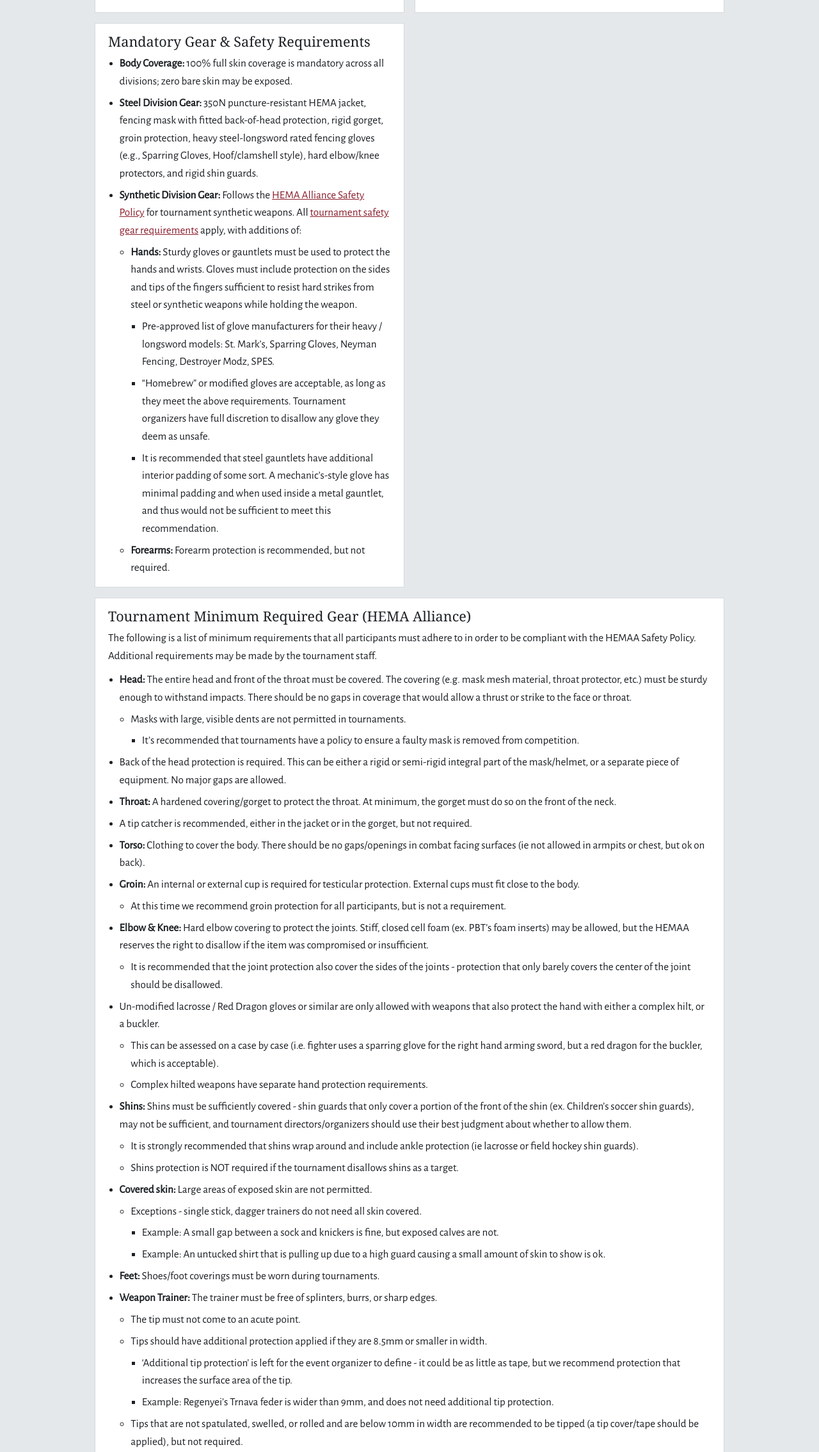
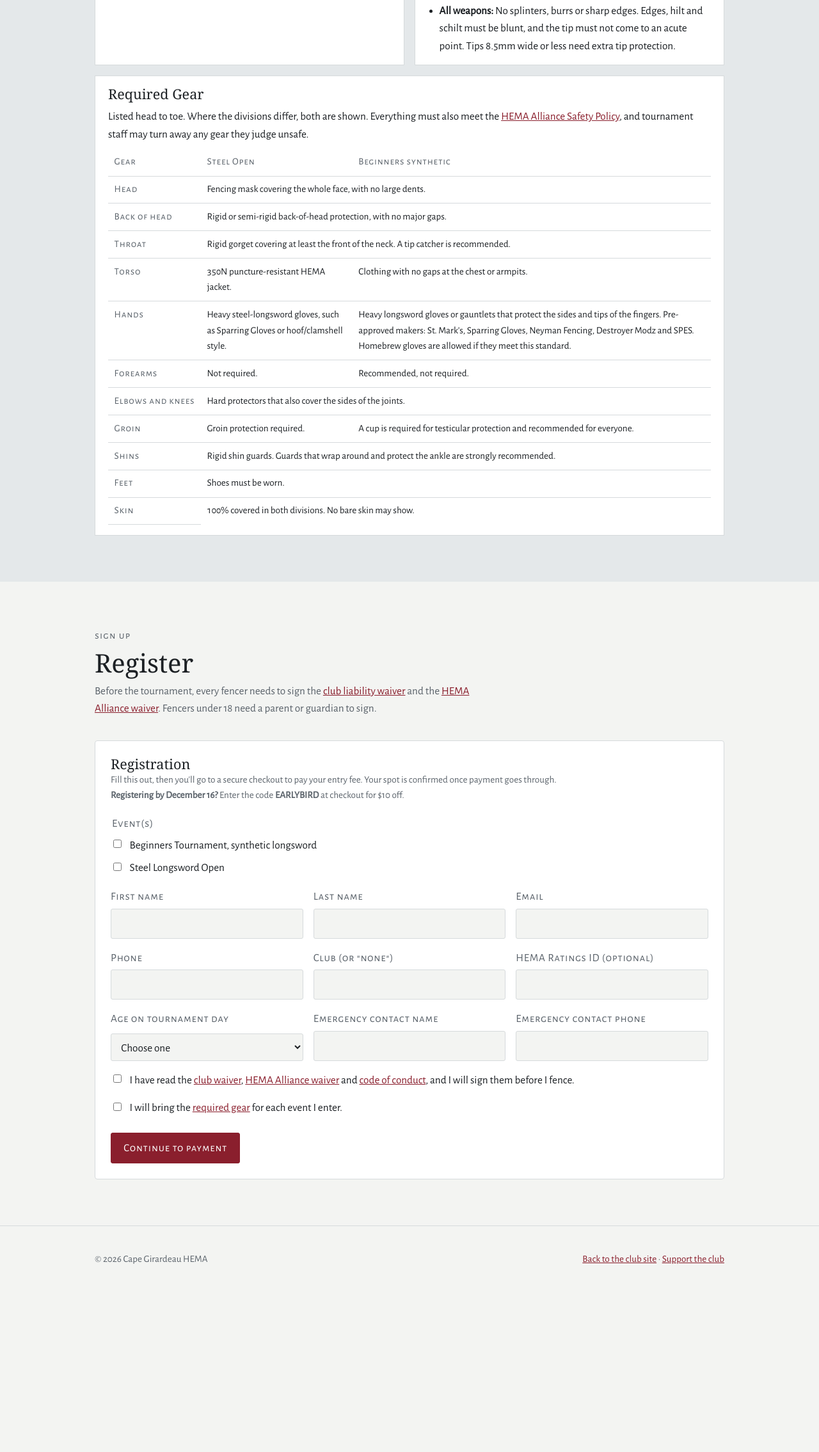
Before and after one commit to bidechoone/cape-girardeau-hema, a plain HTML site: page tournament.html in a window 1280 px wide. Shown: the part 2480-4749 px from the top of the page at 64% size. After the commit the page ends 4501 px from the top, so only its background shows below. Drawn offline with nearby package versions, Linux system fonts and the light colour scheme; a web font is replaced by a local one.

Commit message:
Tournament rules: one summarized, head-to-toe Required Gear table
Co-Authored-By: Claude Opus 5.5 <noreply@anthropic.com>
Claude-Session: https://claude.ai/code/session_01GHWH9rn5rtNGKCm53y9vbu

```diff
--- a/assets/styles.css
+++ b/assets/styles.css
@@ -228,3 +228,13 @@ footer .wrap { display: flex; flex-wrap: wrap; justify-content: space-between; g
 .rule-wide { grid-column: 1 / -1; }
 .rule-group > p { margin: 0 0 .6rem; }
 .support-club { margin-top: 1.5rem; }
+.gear-table { width: 100%; border-collapse: collapse; font-size: .95rem; }
+.gear-table th, .gear-table td { text-align: left; vertical-align: top; padding: .55rem .6rem; border-top: 1px solid var(--line); }
+.gear-table thead th { border-top: 0; font-family: var(--font-label); color: var(--muted); font-weight: 400; }
+.gear-table tbody th { white-space: nowrap; }
+@media (max-width: 40rem) {
+  .gear-table thead { display: none; }
+  .gear-table tr { display: block; border-top: 1px solid var(--line); padding: .5rem 0; }
+  .gear-table th, .gear-table td { display: block; border: 0; padding: .15rem 0; }
+  .gear-table td[data-label]::before { content: attr(data-label) ": "; font-weight: 600; }
+}
--- a/tournament.html
+++ b/tournament.html
@@ -124,91 +124,28 @@
         <ul>
           <li><strong>Steel Longsword Open:</strong> Must be steel fencing longswords built specifically for historical fencing. Broken or retrofitted blades are strictly banned. All weapons must be properly tipped (rubber tips highly preferred).</li>
           <li><strong>Beginners Synthetic Longsword:</strong> Must be a standard nylon/synthetic tournament longsword (e.g., Purpleheart/Pentti or Blackfencer). Steel weapons are strictly prohibited in this division. Swords must have a safe, flexible tip and secure crossguard.</li>
+          <li><strong>All weapons:</strong> No splinters, burrs or sharp edges. Edges, hilt and schilt must be blunt, and the tip must not come to an acute point. Tips 8.5mm wide or less need extra tip protection.</li>
         </ul>
       </article>
-      <article class="rule-group" id="rules-gear">
-        <h3>Mandatory Gear &amp; Safety Requirements</h3>
-        <ul>
-          <li><strong>Body Coverage:</strong> 100% full skin coverage is mandatory across all divisions; zero bare skin may be exposed.</li>
-          <li><strong>Steel Division Gear:</strong> 350N puncture-resistant HEMA jacket, fencing mask with fitted back-of-head protection, rigid gorget, groin protection, heavy steel-longsword rated fencing gloves (e.g., Sparring Gloves, Hoof/clamshell style), hard elbow/knee protectors, and rigid shin guards.</li>
-          <li><strong>Synthetic Division Gear:</strong> Follows the <a href="documents/safety-policy.pdf" target="_blank" rel="noopener">HEMA Alliance Safety Policy</a> for tournament synthetic weapons. All <a href="#minimum-gear">tournament safety gear requirements</a> apply, with additions of:
-            <ul>
-              <li><strong>Hands:</strong> Sturdy gloves or gauntlets must be used to protect the hands and wrists. Gloves must include protection on the sides and tips of the fingers sufficient to resist hard strikes from steel or synthetic weapons while holding the weapon.
-                <ul>
-                  <li>Pre-approved list of glove manufacturers for their heavy / longsword models: St. Mark’s, Sparring Gloves, Neyman Fencing, Destroyer Modz, SPES.</li>
-                  <li>“Homebrew” or modified gloves are acceptable, as long as they meet the above requirements. Tournament organizers have full discretion to disallow any glove they deem as unsafe.</li>
-                  <li>It is recommended that steel gauntlets have additional interior padding of some sort. A mechanic’s-style glove has minimal padding and when used inside a metal gauntlet, and thus would not be sufficient to meet this recommendation.</li>
-                </ul>
-              </li>
-              <li><strong>Forearms:</strong> Forearm protection is recommended, but not required.</li>
-            </ul>
-          </li>
-        </ul>
-      </article>
-      <article class="rule-group rule-wide" id="minimum-gear">
-        <h3>Tournament Minimum Required Gear (HEMA Alliance)</h3>
-        <p>The following is a list of minimum requirements that all participants must adhere to in order to be compliant with the HEMAA Safety Policy. Additional requirements may be made by the tournament staff.</p>
-        <ul>
-          <li><strong>Head:</strong> The entire head and front of the throat must be covered. The covering (e.g. mask mesh material, throat protector, etc.) must be sturdy enough to withstand impacts. There should be no gaps in coverage that would allow a thrust or strike to the face or throat.
-            <ul>
-              <li>Masks with large, visible dents are not permitted in tournaments.
-                <ul>
-                  <li>It’s recommended that tournaments have a policy to ensure a faulty mask is removed from competition.</li>
-                </ul>
-              </li>
-            </ul>
-          </li>
-          <li>Back of the head protection is required. This can be either a rigid or semi-rigid integral part of the mask/helmet, or a separate piece of equipment. No major gaps are allowed.</li>
-          <li><strong>Throat:</strong> A hardened covering/gorget to protect the throat. At minimum, the gorget must do so on the front of the neck.</li>
-          <li>A tip catcher is recommended, either in the jacket or in the gorget, but not required.</li>
-          <li><strong>Torso:</strong> Clothing to cover the body. There should be no gaps/openings in combat facing surfaces (ie not allowed in armpits or chest, but ok on back).</li>
-          <li><strong>Groin:</strong> An internal or external cup is required for testicular protection. External cups must fit close to the body.
-            <ul>
-              <li>At this time we recommend groin protection for all participants, but is not a requirement.</li>
-            </ul>
-          </li>
-          <li><strong>Elbow &amp; Knee:</strong> Hard elbow covering to protect the joints. Stiff, closed cell foam (ex. PBT’s foam inserts) may be allowed, but the HEMAA reserves the right to disallow if the item was compromised or insufficient.
-            <ul>
-              <li>It is recommended that the joint protection also cover the sides of the joints - protection that only barely covers the center of the joint should be disallowed.</li>
-            </ul>
-          </li>
-          <li>Un-modified lacrosse / Red Dragon gloves or similar are only allowed with weapons that also protect the hand with either a complex hilt, or a buckler.
-            <ul>
-              <li>This can be assessed on a case by case (i.e. fighter uses a sparring glove for the right hand arming sword, but a red dragon for the buckler, which is acceptable).</li>
-              <li>Complex hilted weapons have separate hand protection requirements.</li>
-            </ul>
-          </li>
-          <li><strong>Shins:</strong> Shins must be sufficiently covered - shin guards that only cover a portion of the front of the shin (ex. Children’s soccer shin guards), may not be sufficient, and tournament directors/organizers should use their best judgment about whether to allow them.
-            <ul>
-              <li>It is strongly recommended that shins wrap around and include ankle protection (ie lacrosse or field hockey shin guards).</li>
-              <li>Shins protection is NOT required if the tournament disallows shins as a target.</li>
-            </ul>
-          </li>
-          <li><strong>Covered skin:</strong> Large areas of exposed skin are not permitted.
-            <ul>
-              <li>Exceptions - single stick, dagger trainers do not need all skin covered.
-                <ul>
-                  <li>Example: A small gap between a sock and knickers is fine, but exposed calves are not.</li>
-                  <li>Example: An untucked shirt that is pulling up due to a high guard causing a small amount of skin to show is ok.</li>
-                </ul>
-              </li>
-            </ul>
-          </li>
-          <li><strong>Feet:</strong> Shoes/foot coverings must be worn during tournaments.</li>
-          <li><strong>Weapon Trainer:</strong> The trainer must be free of splinters, burrs, or sharp edges.
-            <ul>
-              <li>The tip must not come to an acute point.</li>
-              <li>Tips should have additional protection applied if they are 8.5mm or smaller in width.
-                <ul>
-                  <li>‘Additional tip protection’ is left for the event organizer to define - it could be as little as tape, but we recommend protection that increases the surface area of the tip.</li>
-                  <li>Example: Regenyei’s Trnava feder is wider than 9mm, and does not need additional tip protection.</li>
-                </ul>
-              </li>
-              <li>Tips that are not spatulated, swelled, or rolled and are below 10mm in width are recommended to be tipped (a tip cover/tape should be applied), but not required.</li>
-              <li>Edges must be blunt or blunted, including the weapon furniture and the schilt. Sharp edges and points should be filed down or tipped as appropriate.</li>
-            </ul>
-          </li>
-        </ul>
+      <article class="rule-group rule-wide" id="rules-gear">
+        <h3>Required Gear</h3>
+        <p>Listed head to toe. Where the divisions differ, both are shown. Everything must also meet the <a href="documents/safety-policy.pdf" target="_blank" rel="noopener">HEMA Alliance Safety Policy</a>, and tournament staff may turn away any gear they judge unsafe.</p>
+        <table class="gear-table">
+          <thead><tr><th scope="col">Gear</th><th scope="col">Steel Open</th><th scope="col">Beginners synthetic</th></tr></thead>
+          <tbody>
+            <tr><th scope="row">Head</th><td colspan="2">Fencing mask covering the whole face, with no large dents.</td></tr>
+            <tr><th scope="row">Back of head</th><td colspan="2">Rigid or semi-rigid back-of-head protection, with no major gaps.</td></tr>
+            <tr><th scope="row">Throat</th><td colspan="2">Rigid gorget covering at least the front of the neck. A tip catcher is recommended.</td></tr>
+            <tr><th scope="row">Torso</th><td data-label="Steel Open">350N puncture-resistant HEMA jacket.</td><td data-label="Beginners synthetic">Clothing with no gaps at the chest or armpits.</td></tr>
+            <tr><th scope="row">Hands</th><td data-label="Steel Open">Heavy steel-longsword gloves, such as Sparring Gloves or hoof/clamshell style.</td><td data-label="Beginners synthetic">Heavy longsword gloves or gauntlets that protect the sides and tips of the fingers. Pre-approved makers: St. Mark’s, Sparring Gloves, Neyman Fencing, Destroyer Modz and SPES. Homebrew gloves are allowed if they meet this standard.</td></tr>
+            <tr><th scope="row">Forearms</th><td data-label="Steel Open">Not required.</td><td data-label="Beginners synthetic">Recommended, not required.</td></tr>
+            <tr><th scope="row">Elbows and knees</th><td colspan="2">Hard protectors that also cover the sides of the joints.</td></tr>
+            <tr><th scope="row">Groin</th><td data-label="Steel Open">Groin protection required.</td><td data-label="Beginners synthetic">A cup is required for testicular protection and recommended for everyone.</td></tr>
+            <tr><th scope="row">Shins</th><td colspan="2">Rigid shin guards. Guards that wrap around and protect the ankle are strongly recommended.</td></tr>
+            <tr><th scope="row">Feet</th><td colspan="2">Shoes must be worn.</td></tr>
+            <tr><th scope="row">Skin</th><td colspan="2">100% covered in both divisions. No bare skin may show.</td></tr>
+          </tbody>
+        </table>
       </article>
     </div>
   </div>
```
